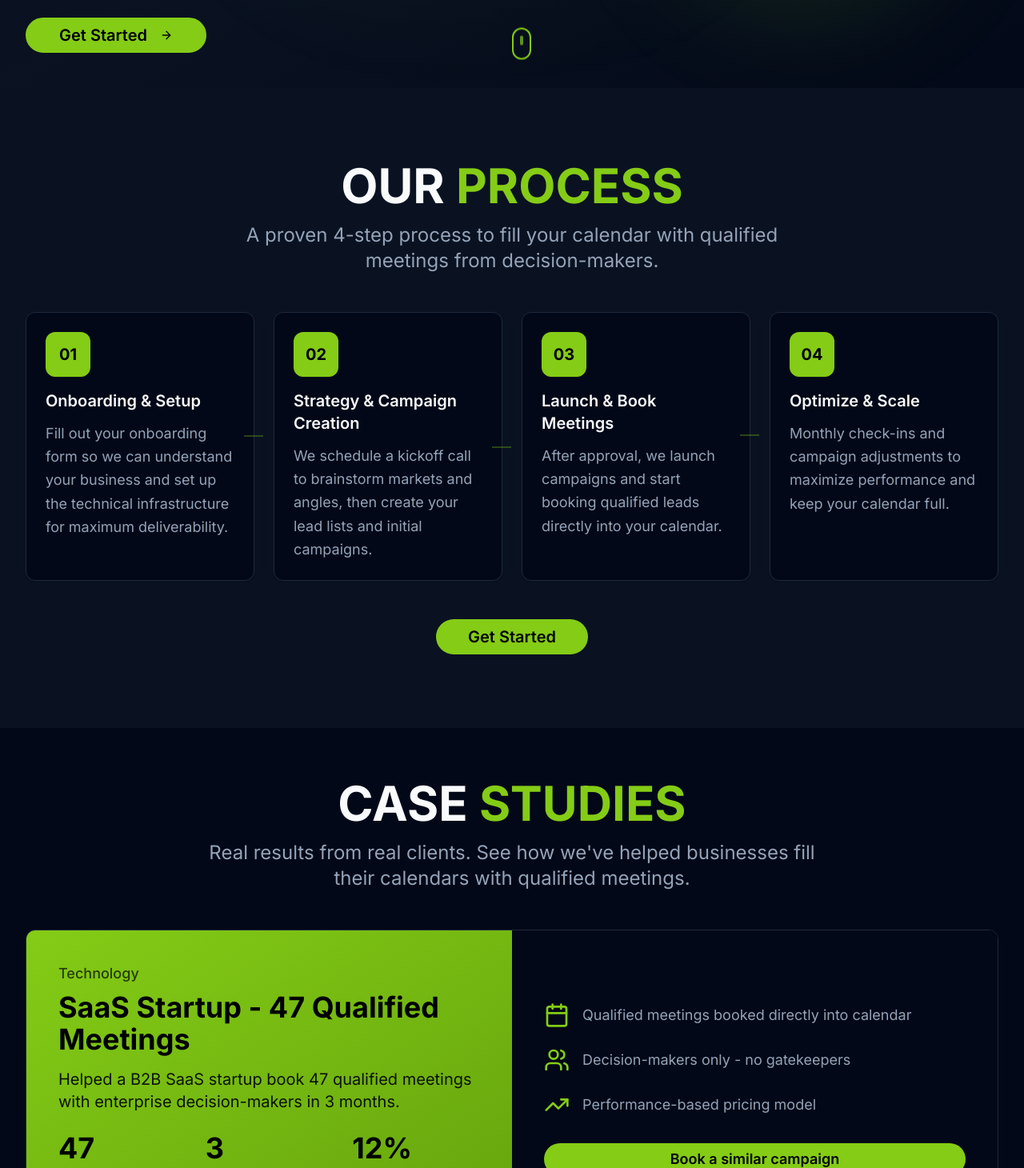
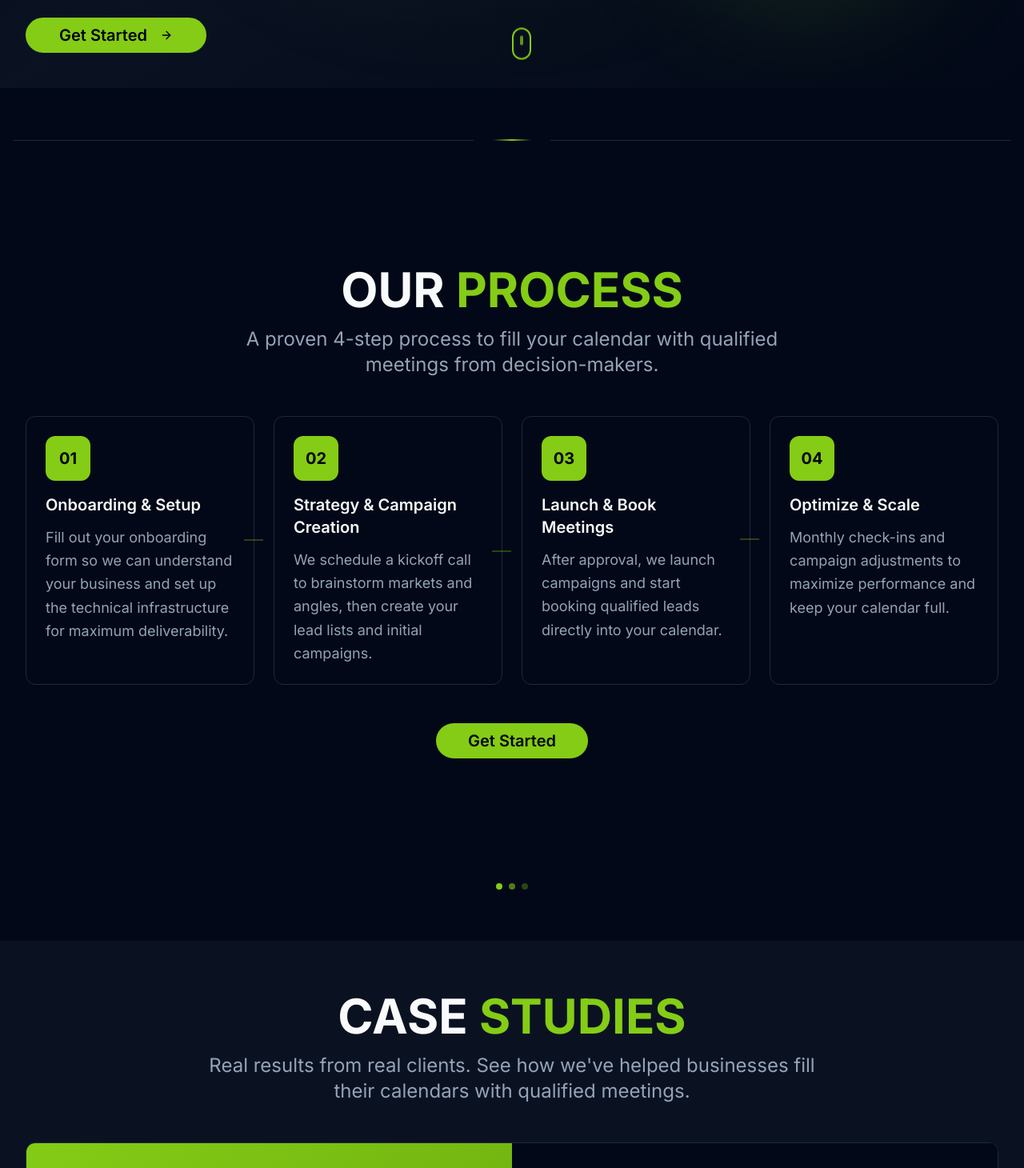
Before and after one commit to larsformo-maker/coldform-reimagined-flow, a React (Vite) app: page / in a window 1280 px wide. Shown: the part 690-2150 px from the top of the page at 80% size. Built offline with nearby package versions, Linux system fonts and the light colour scheme.

Commit message:
Refactor: Implement dark/light mode and section breaks
- Updated components to support dark/light mode elements.
- Added contemporary section breaks for improved visual separation.

```diff
--- a/src/components/ContactSection.tsx
+++ b/src/components/ContactSection.tsx
@@ -56,7 +56,7 @@ const ContactSection = () => {
   ];
 
   return (
-    <section id="contact" className="min-h-screen flex items-center justify-center py-16 bg-muted/30">
+    <section id="contact" className="min-h-screen flex items-center justify-center py-16 bg-background">
       <div className="max-w-7xl mx-auto px-4 sm:px-6 lg:px-8 w-full">
         <div className="text-center mb-12">
           <h2 className="text-5xl md:text-6xl font-bold text-foreground mb-4">
--- /dev/null
+++ b/src/components/SectionBreak.tsx
@@ -0,0 +1,46 @@
+
+import { Separator } from '@/components/ui/separator';
+
+interface SectionBreakProps {
+  variant?: 'line' | 'gradient' | 'dots';
+  className?: string;
+}
+
+const SectionBreak = ({ variant = 'gradient', className = '' }: SectionBreakProps) => {
+  if (variant === 'line') {
+    return (
+      <div className={`py-16 ${className}`}>
+        <Separator className="max-w-xs mx-auto bg-border" />
+      </div>
+    );
+  }
+
+  if (variant === 'dots') {
+    return (
+      <div className={`py-16 flex justify-center space-x-2 ${className}`}>
+        <div className="w-2 h-2 bg-green-400 rounded-full"></div>
+        <div className="w-2 h-2 bg-green-400/60 rounded-full"></div>
+        <div className="w-2 h-2 bg-green-400/30 rounded-full"></div>
+      </div>
+    );
+  }
+
+  return (
+    <div className={`py-16 ${className}`}>
+      <div className="max-w-7xl mx-auto px-4">
+        <div className="relative">
+          <div className="absolute inset-0 flex items-center">
+            <div className="w-full border-t border-border"></div>
+          </div>
+          <div className="relative flex justify-center">
+            <div className="bg-background px-6">
+              <div className="w-12 h-0.5 bg-gradient-to-r from-transparent via-green-400 to-transparent"></div>
+            </div>
+          </div>
+        </div>
+      </div>
+    </div>
+  );
+};
+
+export default SectionBreak;
--- a/src/components/ServicesSection.tsx
+++ b/src/components/ServicesSection.tsx
@@ -28,7 +28,7 @@ const ServicesSection = () => {
   ];
 
   return (
-    <section id="process" className="min-h-screen flex items-center justify-center py-16 bg-muted/30">
+    <section id="process" className="min-h-screen flex items-center justify-center py-16 bg-background">
       <div className="max-w-7xl mx-auto px-4 sm:px-6 lg:px-8 w-full">
         <div className="text-center mb-12">
           <h2 className="text-5xl md:text-6xl font-bold text-foreground mb-4">
--- a/src/components/WorkSection.tsx
+++ b/src/components/WorkSection.tsx
@@ -51,7 +51,7 @@ const WorkSection = () => {
   ];
 
   return (
-    <section id="work" className="min-h-screen flex items-center justify-center py-16 bg-background">
+    <section id="work" className="min-h-screen flex items-center justify-center py-16 bg-muted/30">
       <div className="max-w-7xl mx-auto px-4 sm:px-6 lg:px-8 w-full">
         <div className="text-center mb-12">
           <h2 className="text-5xl md:text-6xl font-bold text-foreground mb-4">
@@ -148,7 +148,7 @@ const WorkSection = () => {
         </div>
 
         {/* Recent Campaigns Stats */}
-        <div className="bg-gradient-to-r from-card to-muted/50 border border-border rounded-2xl p-10">
+        <div className="bg-card border border-border rounded-2xl p-10">
           <div className="text-center mb-10">
             <h3 className="text-4xl font-bold text-foreground mb-4">RECENT CAMPAIGNS</h3>
             <p className="text-muted-foreground text-xl">Live performance metrics from our active campaigns</p>
--- a/src/index.css
+++ b/src/index.css
@@ -107,4 +107,22 @@
   .gradient-text {
     @apply bg-gradient-to-r from-green-400 to-primary bg-clip-text text-transparent;
   }
+
+  .section-break {
+    @apply relative;
+  }
+
+  .section-break::after {
+    content: '';
+    @apply absolute bottom-0 left-1/2 transform -translate-x-1/2 w-24 h-1 bg-gradient-to-r from-transparent via-green-400 to-transparent;
+  }
+
+  .diagonal-break {
+    @apply relative overflow-hidden;
+  }
+
+  .diagonal-break::after {
+    content: '';
+    @apply absolute bottom-0 left-0 w-full h-20 bg-gradient-to-r from-green-400/10 to-green-400/5 transform skew-y-1;
+  }
 }
--- a/src/pages/Index.tsx
+++ b/src/pages/Index.tsx
@@ -5,14 +5,18 @@ import ServicesSection from '@/components/ServicesSection';
 import WorkSection from '@/components/WorkSection';
 import ContactSection from '@/components/ContactSection';
 import Footer from '@/components/Footer';
+import SectionBreak from '@/components/SectionBreak';
 
 const Index = () => {
   return (
     <div className="min-h-screen">
       <Navigation />
       <HeroSection />
+      <SectionBreak variant="gradient" />
       <ServicesSection />
+      <SectionBreak variant="dots" />
       <WorkSection />
+      <SectionBreak variant="line" />
       <ContactSection />
       <Footer />
     </div>
```
